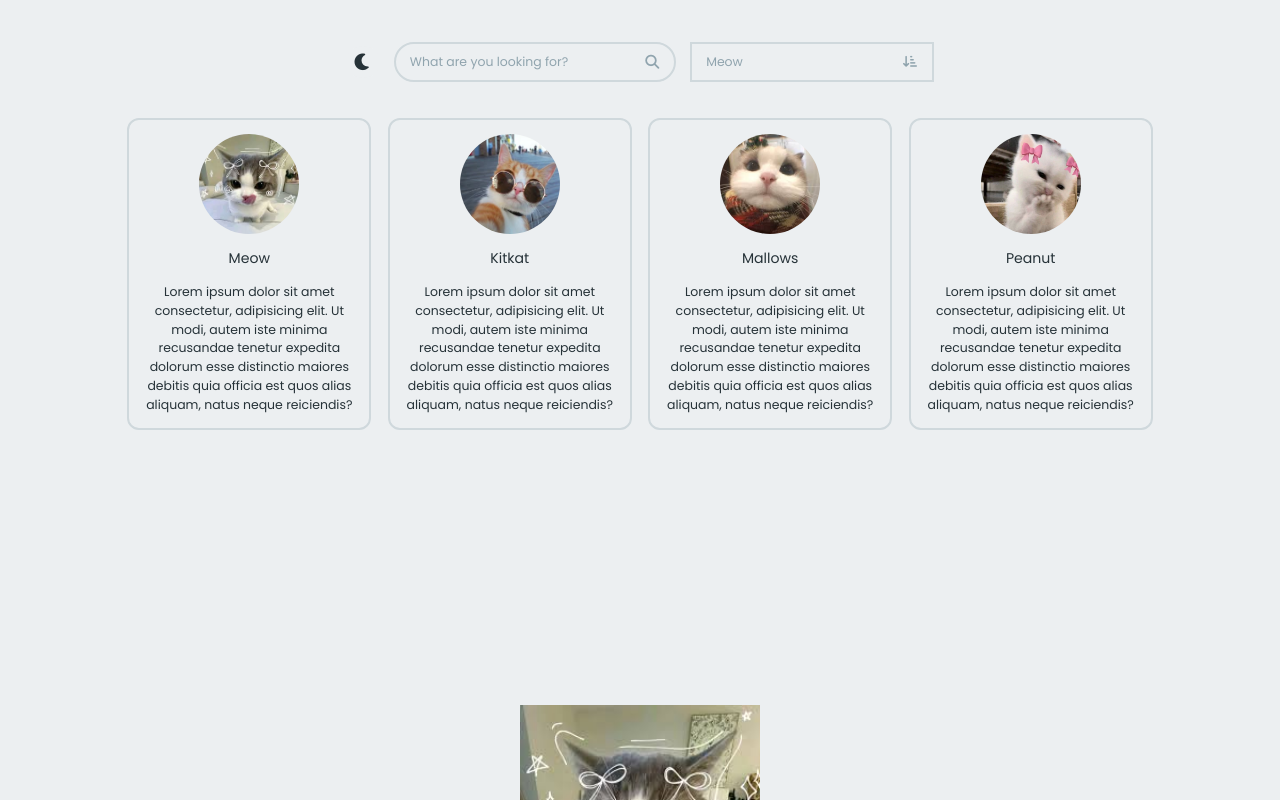
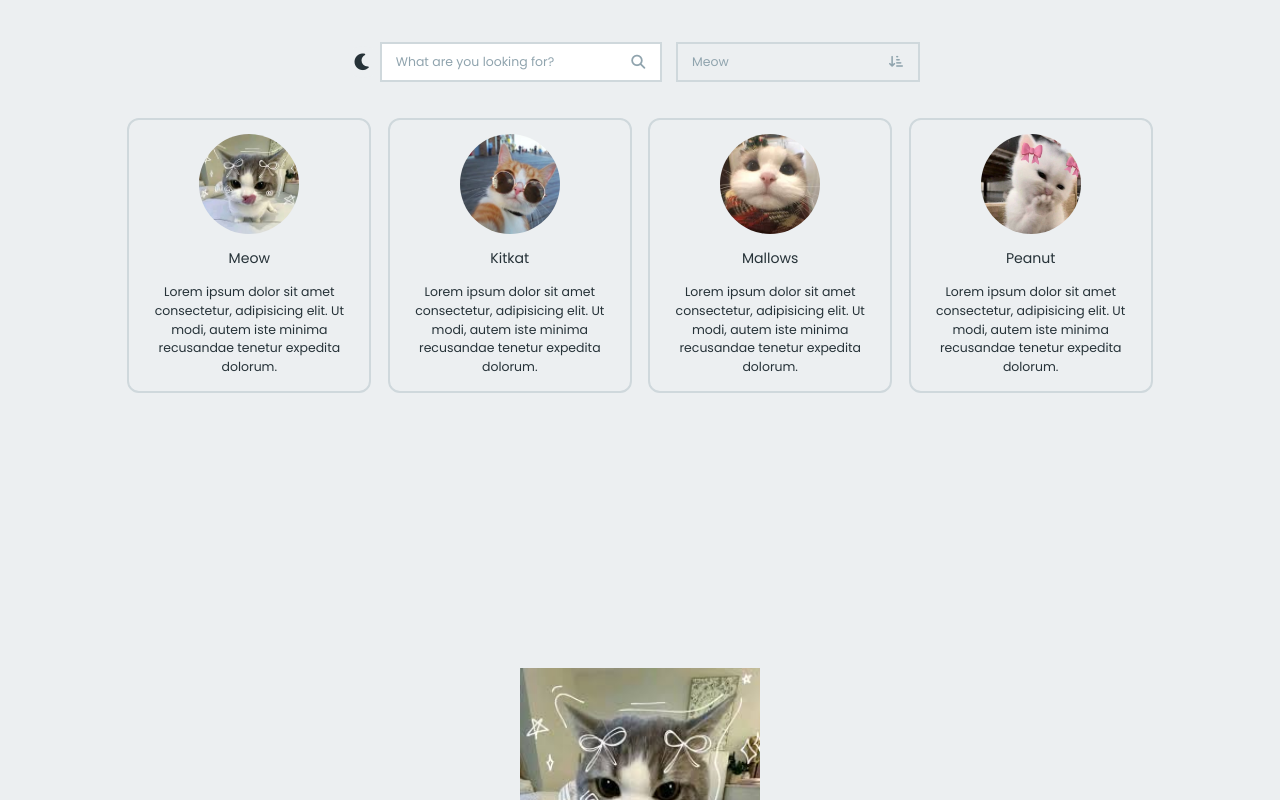
Before and after one commit to Yureusu/Eureka-Components, a React (Vite) app: page / in a window 1280 px wide. Shown: the top 800 px of the page. Built offline with nearby package versions, Linux system fonts and the light colour scheme.

Commit message:
Initial commit

```diff
--- a/index.html
+++ b/index.html
@@ -9,10 +9,10 @@
     <link rel="preconnect" href="https://fonts.googleapis.com">
     <link rel="preconnect" href="https://fonts.gstatic.com" crossorigin>
     <link href="https://fonts.googleapis.com/css2?family=Poppins:ital,wght@0,100;0,200;0,300;0,400;0,500;0,600;0,700;0,800;0,900;1,100;1,200;1,300;1,400;1,500;1,600;1,700;1,800;1,900&family=Special+Elite&display=swap" rel="stylesheet">
-    <script src="https://cdn.tailwindcss.com" defer></script>
+    <script src="https://cdn.tailwindcss.com"></script>
   </head>
   <body>
     <div id="root"></div>
-    <script type="module" src="/src/main.tsx" defer></script>
+    <script type="module" src="/src/main.tsx"></script>
   </body>
 </html>
--- a/package.json
+++ b/package.json
@@ -25,6 +25,7 @@
     "eslint": "^9.33.0",
     "eslint-plugin-react-hooks": "^5.2.0",
     "eslint-plugin-react-refresh": "^0.4.20",
+    "gh-pages": "^6.3.0",
     "globals": "^16.3.0",
     "tailwindcss": "^4.1.13",
     "typescript": "~5.8.3",
--- a/src/components/Dropdown.tsx
+++ b/src/components/Dropdown.tsx
@@ -24,7 +24,7 @@ const Dropdown: React.FC<DropdownProps> = ({isDark, items, label}) => {
     return (
         <div title="Dropdown" className={`${isDark? "text-[var(--placeholder-color)] bg-[var(--text-color)]" : "text-[var(--placeholder-color)] bg-[var(--bg-color)]"}
             h-auto w-[calc(8.8vw+8.2rem)] relative flex flex-row items-center justify-between gap-[calc(0.6vw+0.4rem)] px-[calc(0.6vw+0.4rem)] py-[calc(0.4vw+0.2rem)]
-            border-2 border-[var(--border-color)] cursor-pointer`}>
+            border-2 border-[var(--border-color)] cursor-pointer m-[calc(0.6vw+0.4rem)]`}>
             <span className={`
                 text-[calc(0.6vw+0.3rem)] cursor-pointer`}>
                 {selectedItem || label}
--- a/src/components/Header.tsx
+++ b/src/components/Header.tsx
@@ -24,11 +24,11 @@ function Header({isDark, setIsDark}: changeTheme) {
                 <Search isDark={isDark}/>
                 <Dropdown isDark={isDark} items={cats} label={"Meow"} />
             </div>
-            <div className="h-auto w-full flex flex-row items-center justify-center">
-                <ProfileCard name="Meow" image={Cat1} description="Lorem ipsum dolor sit amet consectetur, adipisicing elit. Ut modi, autem iste minima recusandae tenetur expedita dolorum esse distinctio maiores debitis quia officia est quos alias aliquam, natus neque reiciendis?"/>
-                <ProfileCard name="Kitkat" image={Cat2} description="Lorem ipsum dolor sit amet consectetur, adipisicing elit. Ut modi, autem iste minima recusandae tenetur expedita dolorum esse distinctio maiores debitis quia officia est quos alias aliquam, natus neque reiciendis?"/>
-                <ProfileCard name="Mallows" image={Cat3} description="Lorem ipsum dolor sit amet consectetur, adipisicing elit. Ut modi, autem iste minima recusandae tenetur expedita dolorum esse distinctio maiores debitis quia officia est quos alias aliquam, natus neque reiciendis?"/>
-                <ProfileCard name="Peanut" image={Cat4} description="Lorem ipsum dolor sit amet consectetur, adipisicing elit. Ut modi, autem iste minima recusandae tenetur expedita dolorum esse distinctio maiores debitis quia officia est quos alias aliquam, natus neque reiciendis?"/>
+            <div className="h-auto w-full flex flex-row items-center justify-center flex-wrap">
+                <ProfileCard name="Meow" image={Cat1} description="Lorem ipsum dolor sit amet consectetur, adipisicing elit. Ut modi, autem iste minima recusandae tenetur expedita dolorum. "/>
+                <ProfileCard name="Kitkat" image={Cat2} description="Lorem ipsum dolor sit amet consectetur, adipisicing elit. Ut modi, autem iste minima recusandae tenetur expedita dolorum. "/>
+                <ProfileCard name="Mallows" image={Cat3} description="Lorem ipsum dolor sit amet consectetur, adipisicing elit. Ut modi, autem iste minima recusandae tenetur expedita dolorum."/>
+                <ProfileCard name="Peanut" image={Cat4} description="Lorem ipsum dolor sit amet consectetur, adipisicing elit. Ut modi, autem iste minima recusandae tenetur expedita dolorum."/>
             </div>
         </div>
     )
--- a/src/components/Search.tsx
+++ b/src/components/Search.tsx
@@ -5,7 +5,7 @@ type changeTheme ={
 
 function Search({isDark}: changeTheme) {
     return (
-        <div title="Search" className={`bg-transparent p-[calc(0.6vw+0.4rem)]
+        <div title="Search" className={`bg-transparent p-[calc(0.6vw+0.4rem) ${isDark? "" : ""}]
             transition-colors ease-in-out`}>
             <div className="flex flex-row items-center justify-end">
                 <input type="text" placeholder='What are you looking for?'
--- a/src/index.css
+++ b/src/index.css
@@ -1,4 +1,3 @@
-@import 'tailwindcss';
 
 *{
     font-family: "Poppins", sans-serif;
@@ -13,7 +12,6 @@
     --border-color: #CFD8DC;
 }
 
-@layer utilities {
 .no-scrollbar {
   -ms-overflow-style: none;
   scrollbar-width: none;
@@ -37,4 +35,3 @@
 .group:hover .animate-scroll-x {
   animation-play-state: paused;
   }
-}
--- a/vite.config.ts
+++ b/vite.config.ts
@@ -1,9 +1,9 @@
 import { defineConfig } from 'vite'
 import react from '@vitejs/plugin-react'
-import tailwindcss from '@tailwindcss/vite'
+
 
 // https://vite.dev/config/
 export default defineConfig({
-  plugins: [react(), tailwindcss()],
+  plugins: [react()],
   base: "/Eureka-Components/"
 })
```
Also changed, not shown: 1 other file (tests, documents, lock files or other folders). Lines whose indentation alone changed are shown as unchanged.
